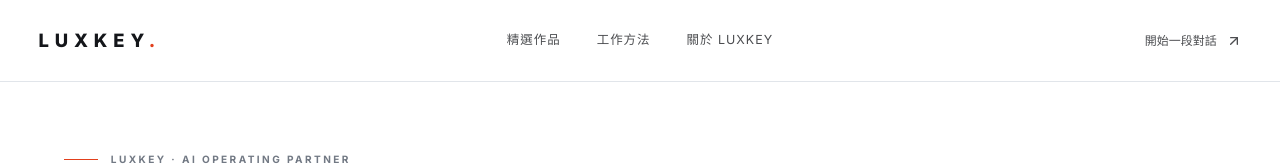
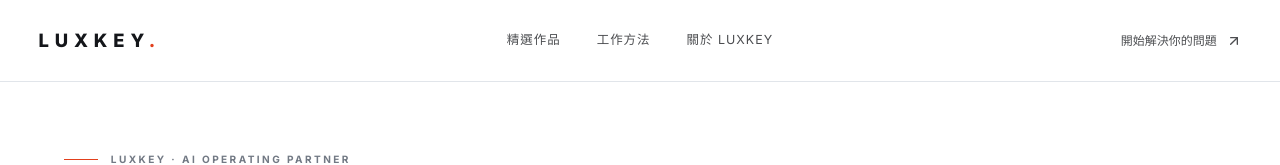
Before and after one commit to VitoKOK-lab/vitowebsite, a Next.js app: page / in a window 1280 px wide. Shown: the top 165 px of the page. Built offline with nearby package versions, Linux system fonts and the light colour scheme.

Commit message:
Refine contact call to action

```diff
--- a/app/page.tsx
+++ b/app/page.tsx
@@ -378,7 +378,7 @@ export default function Home() {
           <a href="#about">關於 LUXKEY</a>
         </nav>
         <a className="nav-cta" href="#contact">
-          開始一段對話 <ArrowUpRight size={16} />
+          開始解決你的問題 <ArrowUpRight size={16} />
         </a>
         <button
           className="menu-button"
@@ -402,7 +402,7 @@ export default function Home() {
               <a href="#work" onClick={closeMenu}>精選作品</a>
               <a href="#approach" onClick={closeMenu}>工作方法</a>
               <a href="#about" onClick={closeMenu}>關於 LUXKEY</a>
-              <a href="#contact" onClick={closeMenu}>開始一段對話</a>
+              <a href="#contact" onClick={closeMenu}>開始解決你的問題</a>
             </motion.nav>
           )}
         </AnimatePresence>
```
